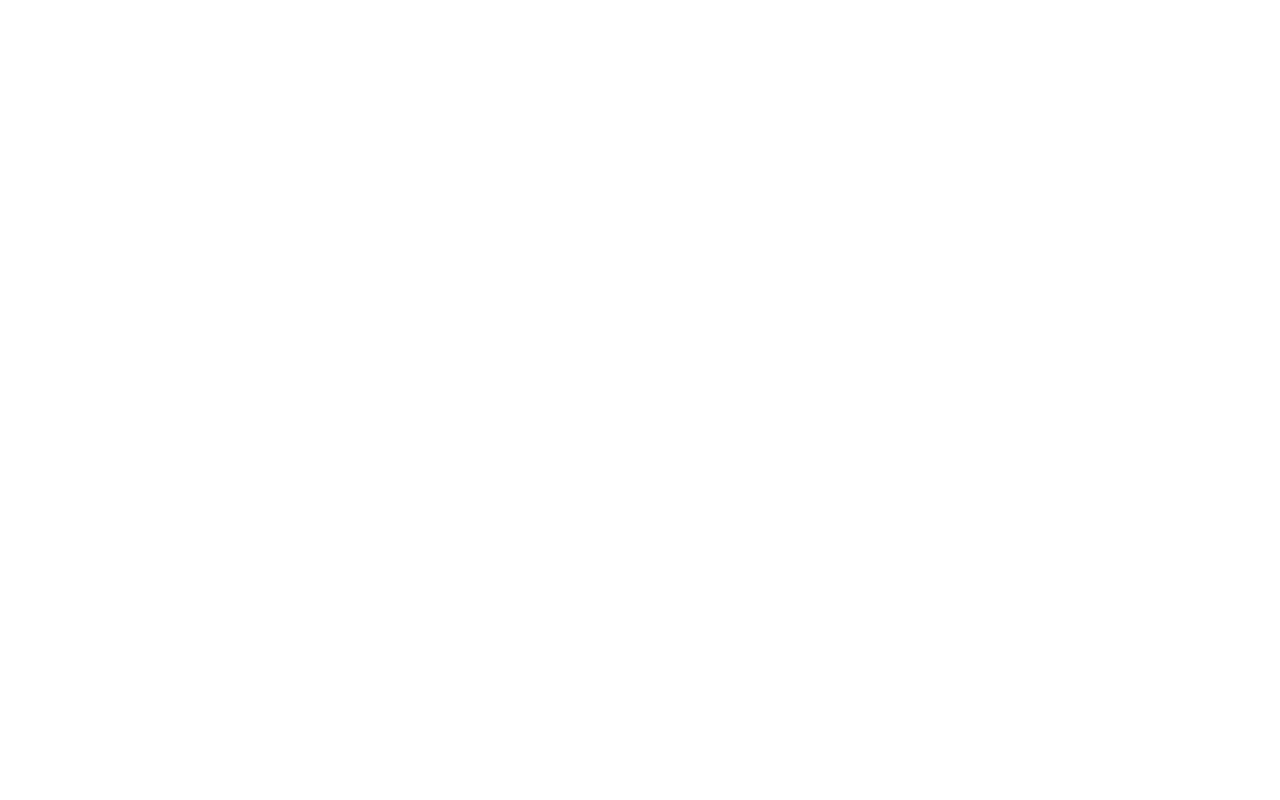
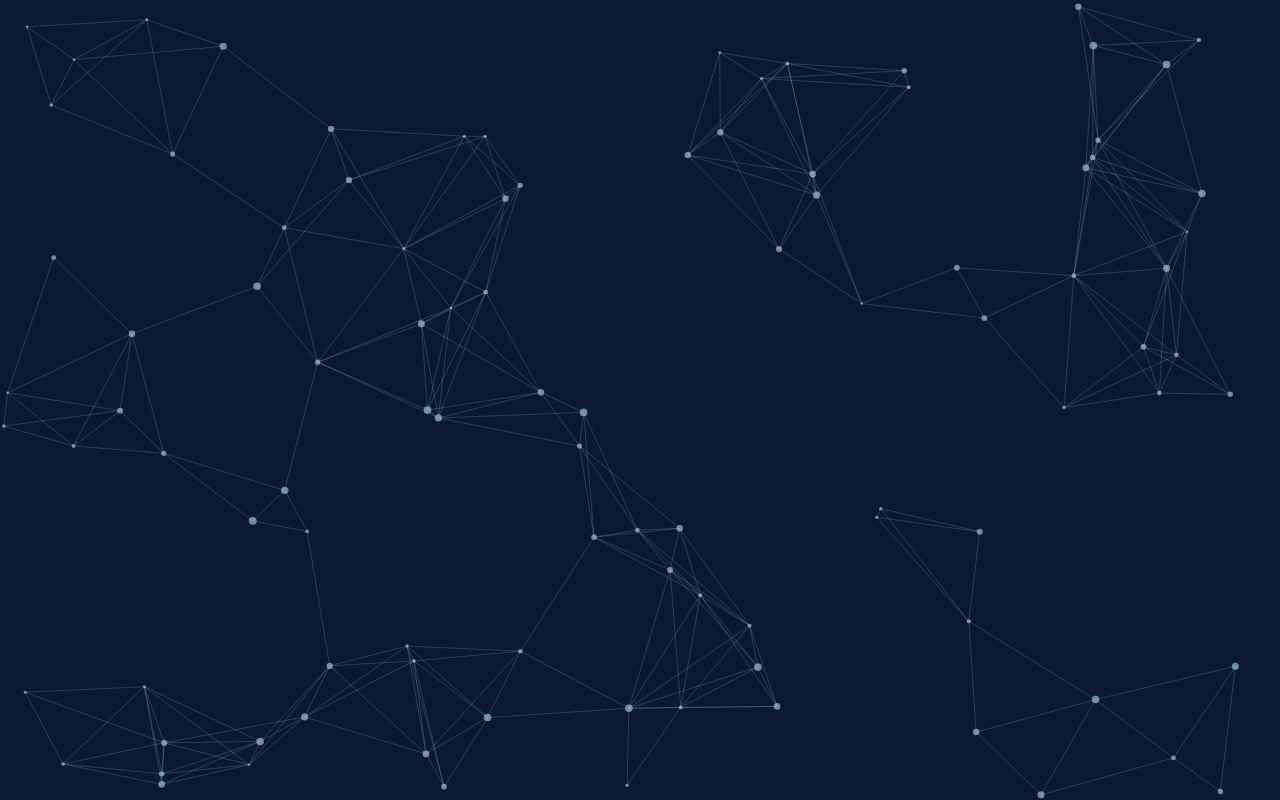
Before and after one commit to aldoaldoaldonya2/aldo-portofolio, a plain HTML site: page index.html in a window 1280 px wide. Drawn offline with Linux system fonts and the light colour scheme.

Commit message:
i create a js particle background

```diff
--- /dev/null
+++ b/assets/js/particle.js
@@ -0,0 +1,96 @@
+// Initialize canvas
+        const canvas = document.getElementById('particleCanvas');
+        const ctx = canvas.getContext('2d');
+
+        // Set canvas size to window size
+        canvas.width = window.innerWidth;
+        canvas.height = window.innerHeight;
+
+        // Particle properties
+        const particles = [];
+        const particleCount = 100;
+        const particleColor = 'rgba(173, 216, 230, 0.6)'; // light blue with transparency
+        const connectionColor = 'rgba(173, 216, 230, 0.2)';
+        const connectionDistance = 150;
+
+        // Particle class
+        class Particle {
+            constructor() {
+                this.x = Math.random() * canvas.width;
+                this.y = Math.random() * canvas.height;
+                this.size = Math.random() * 3 + 1;
+                this.speedX = Math.random() * 2 - 1;
+                this.speedY = Math.random() * 2 - 1;
+            }
+
+            update() {
+                this.x += this.speedX;
+                this.y += this.speedY;
+
+                // Bounce off the walls
+                if (this.x > canvas.width || this.x < 0) {
+                    this.speedX = -this.speedX;
+                }
+                if (this.y > canvas.height || this.y < 0) {
+                    this.speedY = -this.speedY;
+                }
+            }
+
+            draw() {
+                ctx.fillStyle = particleColor;
+                ctx.beginPath();
+                ctx.arc(this.x, this.y, this.size, 0, Math.PI * 2);
+                ctx.fill();
+            }
+        }
+
+        // Create particles
+        function createParticles() {
+            for (let i = 0; i < particleCount; i++) {
+                particles.push(new Particle());
+            }
+        }
+
+        // Connect particles with lines when they're close
+        function connectParticles() {
+            for (let i = 0; i < particles.length; i++) {
+                for (let j = i; j < particles.length; j++) {
+                    const dx = particles[i].x - particles[j].x;
+                    const dy = particles[i].y - particles[j].y;
+                    const distance = Math.sqrt(dx * dx + dy * dy);
+
+                    if (distance < connectionDistance) {
+                        ctx.strokeStyle = connectionColor;
+                        ctx.lineWidth = 1;
+                        ctx.beginPath();
+                        ctx.moveTo(particles[i].x, particles[i].y);
+                        ctx.lineTo(particles[j].x, particles[j].y);
+                        ctx.stroke();
+                    }
+                }
+            }
+        }
+
+        // Animation loop
+        function animate() {
+            ctx.clearRect(0, 0, canvas.width, canvas.height);
+
+            for (let i = 0; i < particles.length; i++) {
+                particles[i].update();
+                particles[i].draw();
+            }
+
+            connectParticles();
+
+            requestAnimationFrame(animate);
+        }
+
+        // Handle window resize
+        window.addEventListener('resize', function() {
+            canvas.width = window.innerWidth;
+            canvas.height = window.innerHeight;
+        });
+
+        // Initialize and start animation
+        createParticles();
+        animate();
--- a/index.html
+++ b/index.html
@@ -3,9 +3,21 @@
 <head>
     <meta charset="UTF-8">
     <meta name="viewport" content="width=device-width, initial-scale=1.0">
-    <title>wow</title>
+    <title>Particle Background</title>
+    <style>
+        body {
+            margin: 0;
+            overflow: hidden;
+            background-color: #0a192f;
+        }
+        canvas {
+            display: block;
+        }
+    </style>
 </head>
 <body>
+    <canvas id="particleCanvas"></canvas>
 
+    <script src="assets/js/particle.js"></script>
 </body>
 </html>
```
Also changed, not shown: ya.html (deleted).
